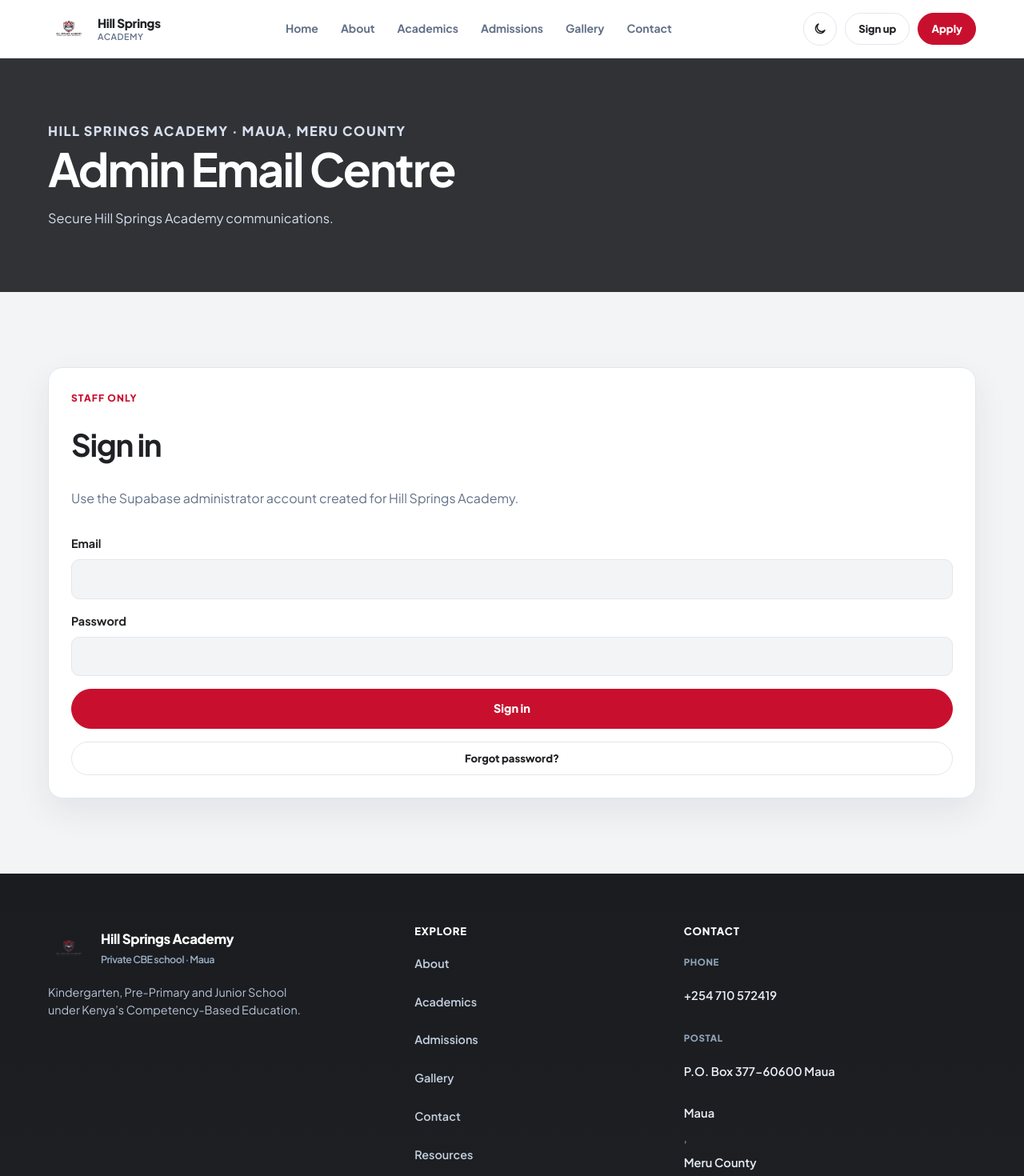
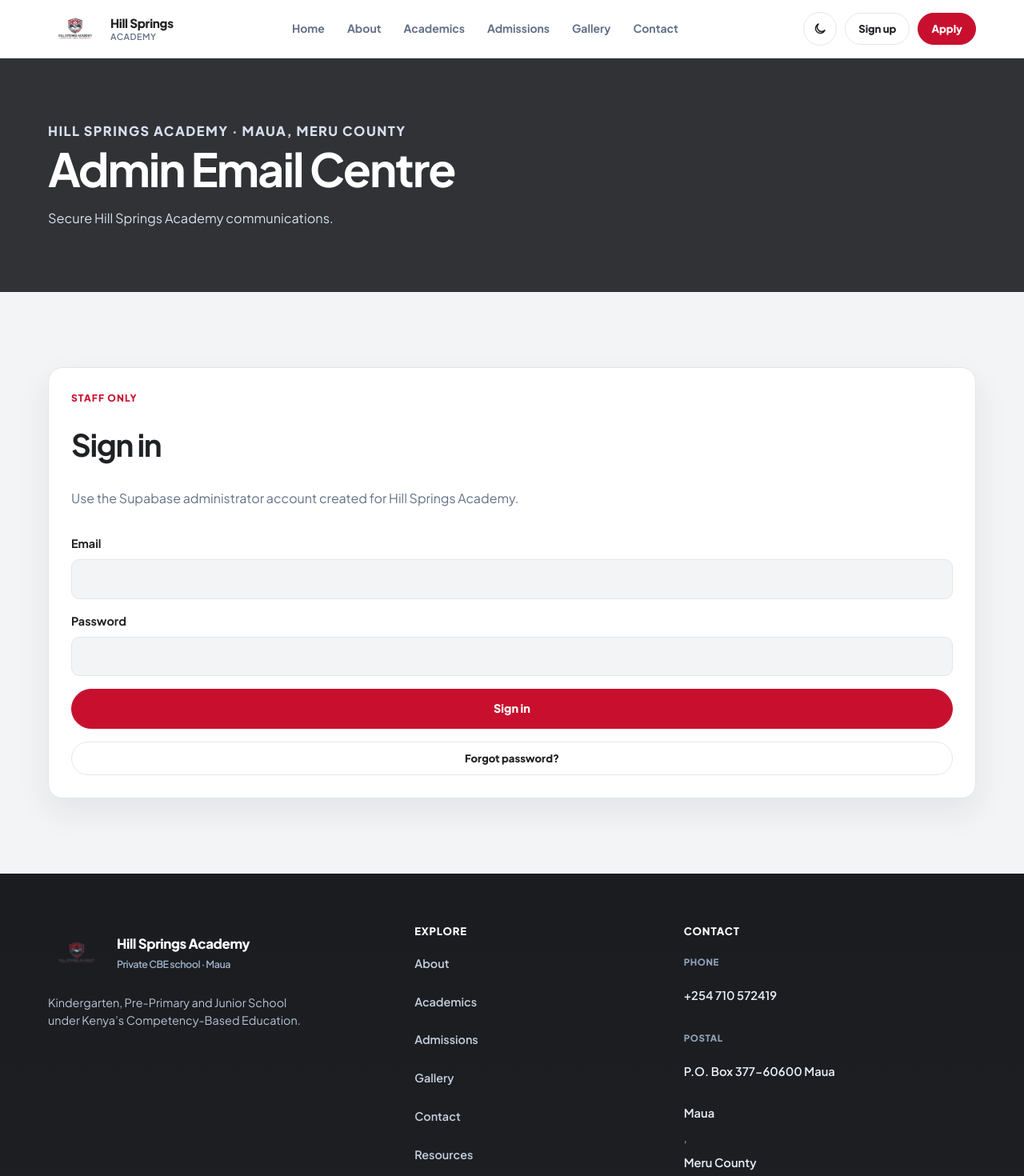
Before and after one commit to DKTJONATHAN/hillspringacademy, a React (Vite) app: page /admin in a window 1280 px wide. Shown: the top 1470 px of the page at 80% size. Built offline with nearby package versions, Linux system fonts and the light colour scheme.

Commit message:
Increase logo size in header and footer for better visibility

```diff
--- a/src/components.jsx
+++ b/src/components.jsx
@@ -133,7 +133,7 @@ export function Header({ theme, toggle, scrolled }) {
     <header className={"site-header" + (scrolled ? " scrolled" : "")}>
       <div className="wrap bar">
         <Link to="/" className="brand" onClick={() => setMenuOpen(false)}>
-          <Logo size={scrolled ? 44 : 52} />
+          <Logo size={scrolled ? 56 : 68} />
           <span className="brand-text">
             <strong>{SCHOOL.short}</strong>
             <small>Academy</small>
@@ -191,7 +191,7 @@ export function Footer() {
       <div className="wrap foot-grid">
         <div className="foot-brand">
           <div className="brand light">
-            <Logo size={52} />
+            <Logo size={72} />
             <div>
               <span className="foot-name" itemProp="name">{SCHOOL.name}</span>
               <span className="foot-tag">Private CBE school · Maua</span>
```
